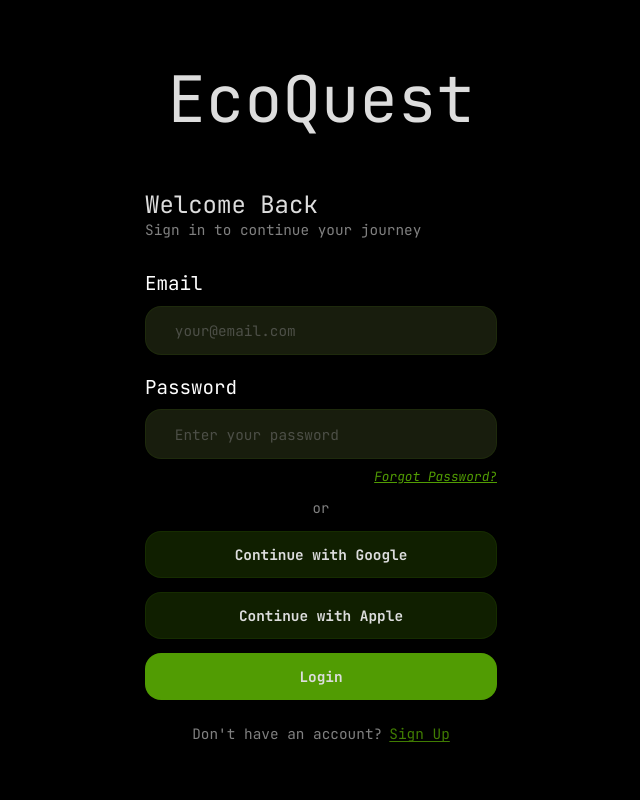
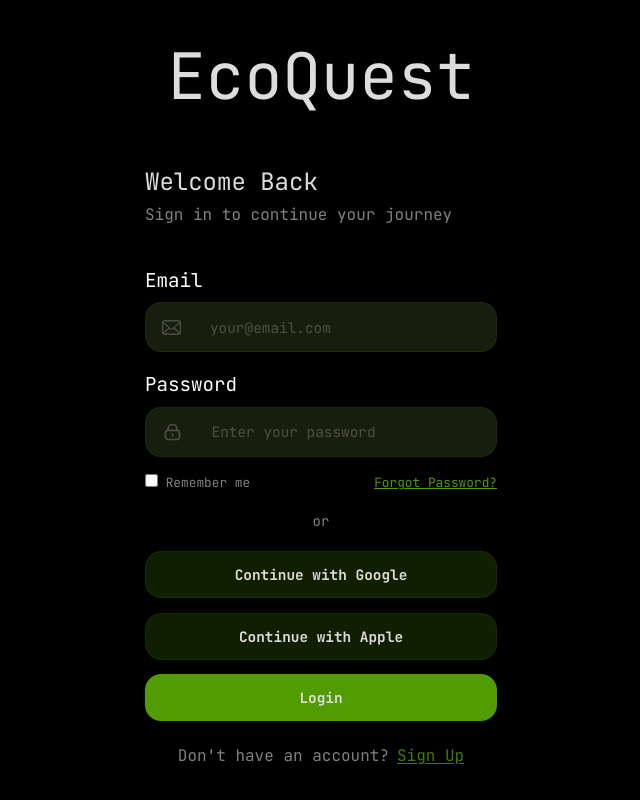
Before and after one commit to ian-hon/apu-s4-rwdd, a PHP site: page /auth/login.html in a window 1280 px wide. Shown: the whole page, without its empty margins (319-959 px from the left). Run offline with PHP 8.4, Linux system fonts and the light colour scheme.

Commit message:
Initial register design
Login, Register, Password Recovery page
- added respective icons to email & password input boxes

```diff
--- a/auth/login.html
+++ b/auth/login.html
@@ -16,33 +16,60 @@
         </div>
 
         <div id="login-page-box">
-            <div id="welcome-back">
+            <div id="greeting">
                 <h3>Welcome Back</h3>
                 <h4 id="subtitle">Sign in to continue your journey</h4>
             </div>
-            <div id="input-section">
-                <h3>Email</h3>
-                <input type="text" placeholder="your@email.com">
+
+            <form action="" method="post" name="login">
+                <div id="input-section">
+                    <h4>Email</h4>
+                    <div id="input-form">
+                        <div id="input-icon">
+                            <img id="email-icon" src="/assets/email.svg" alt="email-icon">
+                        </div>
+                        <input type="email" placeholder="your@email.com">
+                    </div>
+                    <h4>Password</h4>
+                    <div id="input-form">
+                        <div id="input-icon">
+                            <img id="password-icon" src="/assets/password.svg" alt="password-icon">
+                        </div>
+                        <input type="password" placeholder="Enter your password">
+                    </div>
+                </div>
+            </form>
+
+
+            <div id="remember-me-forgot-password">
+                <div id="remember-me">
+                    <div>
+                        <input type="checkbox">
+                    </div>
+                    <div>
+                        <p id="remember-me-text">Remember me</p>
+                    </div>
+                </div>
+                <div id="forgot-password">
+                    <a href="/auth/password-recovery.html" target="_blank">Forgot Password?</a>
+                </div>
             </div>
-            <div id="input-section">
-                <h3>Password</h3>
-                <input type="text" placeholder="Enter your password">
+
+
+            <div>
+                <h5 id="or-continue-with">or</h5>
             </div>
-            <div id="forgot-password">
-                <a href="https://www.wikipedia.com/" target="_blank">Forgot Password?</a>
-            </div>
-            <div>
-                <h5 id="or-page-divider">or</h5>
-            </div>
+
             <div id="continue-with">
                 <button class="button">Continue with Google</button>
                 <button class="button">Continue with Apple</button>
             </div>
+
             <div>
                 <button class="button" id="login-button">Login</button>
             </div>
             <div id="no-account">
-                <h4>Don't have an account?<a href="/auth/register.html">Sign Up</a></h4>
+                <h3>Don't have an account?<a href="/auth/register.html">Sign Up</a></h3>
             </div>
         </div>
     </div>
--- a/styles/auth/login.css
+++ b/styles/auth/login.css
@@ -27,38 +27,87 @@
     max-width: 30em;
 }
 
-#welcome-back {
+#greeting {
     margin-top: 1em;
 
+    & h3 {
+        margin-bottom: 0.3em;
+    }
+
     & #subtitle {
-        font-size: 0.9rem;
-        color: grey;
-        margin-bottom: 1.5em;
+        font-size: 1em;
+        color: #808080;
+        margin-bottom: 2em;
     }
 }
 
 #input-section {
-    & h3 {
+    & h4 {
         color: white;
         margin: 0.5em 0;
         align-items: flex-start;
         font-size: 1.2em;
     }
+
+    & #input-form {
+    display: flex;
+    flex-direction: row;
+
+    padding-bottom: 0.6em;
+
+        & input {
+            width: 100%;
+        }
     }
 
-input {
+    & #input-icon {
+    display: flex;
+    align-items: center;
+
+    background-color: #181d0d;
+
+    padding-left: 1em;
+
+    border-top: 0.099em solid var(--accent-border);
+    border-bottom: 0.099em solid var(--accent-border);
+    border-left: 0.099em solid var(--accent-border);
+
+    border-radius: var(--border-radius) 0 0 var(--border-radius);
+
+      & #email-icon {
+          opacity: 50%;
+
+          height: 1.20em;
+          width: 1.20em;
+      }
+
+       & #password-icon {
+          opacity: 50%;
+
+          height: 1.3em;
+          width: 1.3em;
+      }
+    }
+
+    & input {
     font-size: 0.9rem;
-
-    border: 1.5px solid var(--accent-border);
 
     background-color: #181d0d;
     color: var(--text-primary);
 
+    border-top: 0.1em solid var(--accent-border);
+    border-right: 0.1em solid var(--accent-border);
+    border-bottom: 0.1em solid var(--accent-border);
+    border-left: 0;
+
     width: 100%;
     padding: 1em;
-    margin-bottom: 0.6em;
 
-    border-radius: var(--border-radius);
+    border-radius: 0 var(--border-radius) var(--border-radius) 0;
+
+        &:focus {
+            outline: 0;
+        }
 
         &::placeholder {
             padding: 1em;
@@ -67,12 +116,46 @@ input {
             opacity: 50%;
         }
 
-    &[type=text] {
+        &[type="text"] {
+            color: var(--text);
+        }
+
+        &[type="email"] {
+            color: var(--text);
+        }
+
+        &[type="password"] {
             color: var(--text);
         }
     }
+}
 
-#forgot-password {
+#remember-me-forgot-password {
+  display: flex;
+  justify-content: space-between;
+
+  margin-top: 0.5em;
+
+  & #remember-me {
+  display: flex;
+  flex-direction: row;
+  font-size: 0.8em;
+
+    margin-bottom: 0;
+
+    & input {
+        margin: 0;
+    }
+
+    & #remember-me-text {
+        font-size: 1em;
+        color: grey;
+
+        margin-left: 0.6em;
+    }
+  }
+
+  & #forgot-password {
     display: flex;
     justify-content: end;
     font-size: 0.8em;
@@ -80,20 +163,21 @@ input {
     & a {
         color: var(--accent);
 
-        font-style: italic;
-
         &:hover {
             opacity: 75%;
             cursor: pointer;
         }
     }
   }
+}
 
-#or-page-divider {
+
+
+#or-continue-with {
     color: grey;
     display: flex;
     justify-content: center;
-    margin: 1em;
+    margin: 1.5em;
 }
 
 .button {
@@ -115,6 +199,7 @@ input {
     & button {
         border: 1px solid var(--accent-border);
         background-color: var(--accent-background);
+
         margin-bottom: 1em;
     }
 }
@@ -131,8 +216,8 @@ input {
 
     margin-top: 1.5em;
 
-    & h4 {
-        font-size: 0.9em;
+    & h3 {
+        font-size: 1em;
         color: grey;
     }
 
--- a/styles/auth/register.css
+++ b/styles/auth/register.css
@@ -0,0 +1,3 @@
+.button {
+  margin-top: 2.5em;
+}
--- a/styles/style.css
+++ b/styles/style.css
@@ -7,6 +7,7 @@
 
 :root {
     --text: #ddd;
+    --subtitle: #808080;
 
     --background: #000;
     --background-secondary: #101309;
@@ -59,6 +60,7 @@ h3,
 h4,
 h5,
 h6,
+p,
 input,
 button,
 a {
```
Also changed, not shown: auth/password-recovery-confirmation.html (added, +33 -0 lines), auth/password-recovery.html (added, +50 -0 lines), auth/register.html (+61 -4 lines), styles/auth/password-recovery-confirmation.css (added, +13 -0 lines), styles/auth/password-recovery.css (added, +8 -0 lines), assets/email.svg (added), assets/password.svg (added). Lines whose indentation alone changed are shown as unchanged.
